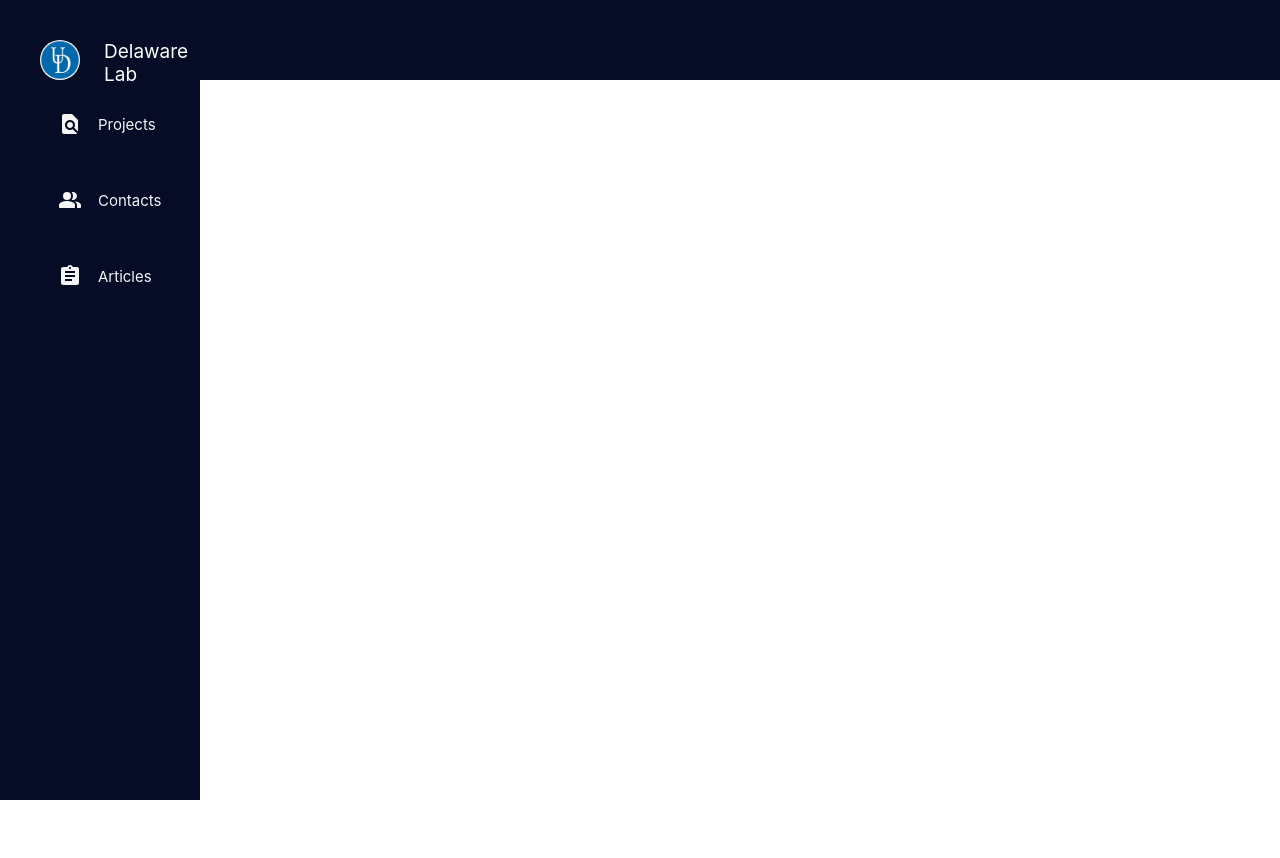
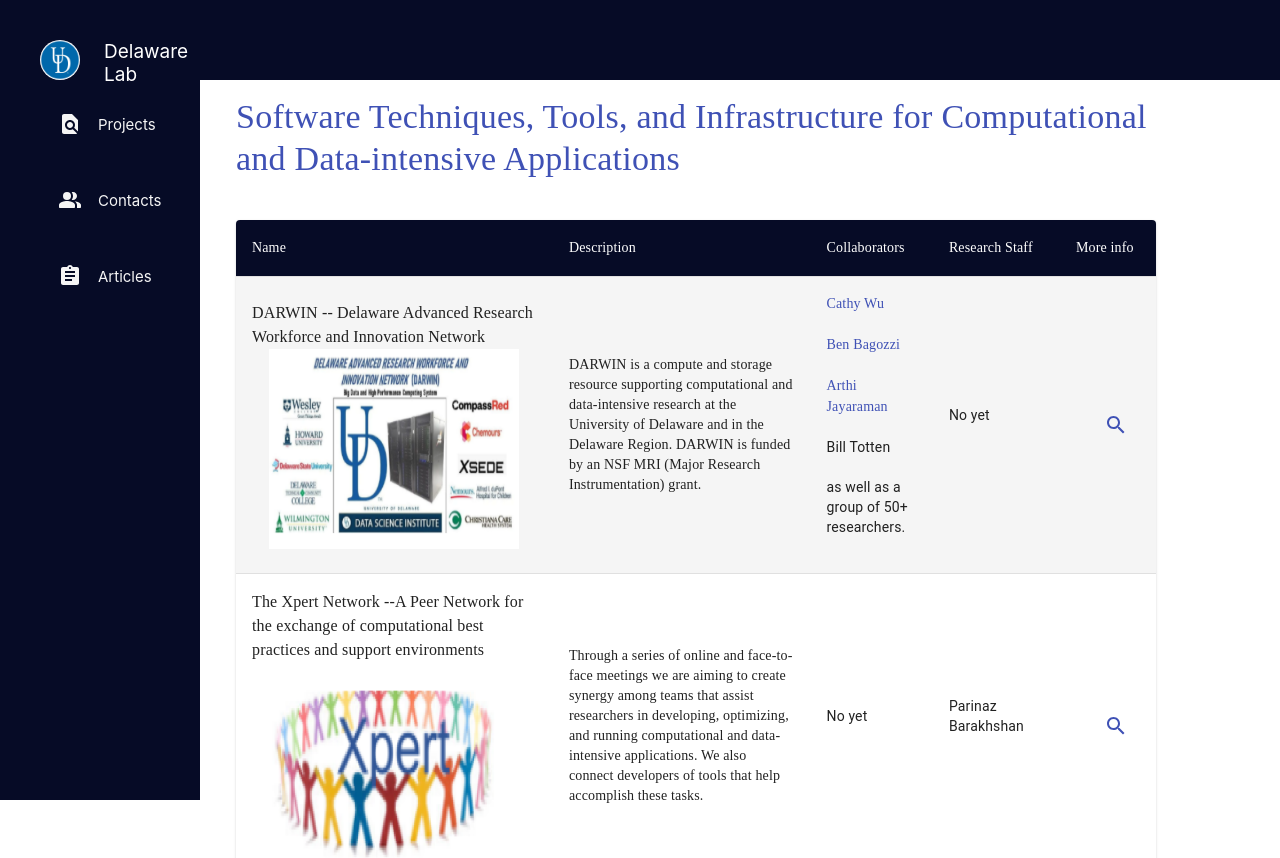
Before and after one commit to Mike31860/RudiPage, a React (Create React App) app: page /home in a window 1280 px wide. Shown: the top 858 px of the page. Before the commit the page ends 800 px from the top, so only its background shows below. Built offline with nearby package versions, Linux system fonts and the light colour scheme; a web font is replaced by a local one.

Commit message:
Render fixed

```diff
--- a/src/App.js
+++ b/src/App.js
@@ -10,6 +10,20 @@
   Centerbar: {
     paddingLeft:'500'
   },
+  content: {
+    height: "100%",
+    display: "center",
+    alignItems: "auto",
+    flexDirection: "column",
+
+    [theme.breakpoints.down('xl')]: {
+      paddingLeft: theme.spacing(50),
+    },
+    [theme.breakpoints.down('sm')]: {
+      paddingLeft: theme.spacing(25),
+    },
+
+  },
 
 }));
 
@@ -17,12 +31,17 @@
   const classes = useStyles();
   return (
     <>
-      <Router>
+      <Router >
         <Navbar className={classes.Centerbar} />
         <Switch>
-          <Route  path='/' exact component={Home} />
-          <Route path='/contacts'  component={Contacts}/>
-
+          <Route  path='/home' exact component={Home} />
+          <Route path='/contacts'  exact component={Contacts}/>
+          <Route render={() =>
+                <div className={classes.content}>
+                   <h1 >404: page not found</h1>
+                </div>
+          }
+          />
         </Switch>
       </Router>
     </>
--- a/src/components/Collaborators.js
+++ b/src/components/Collaborators.js
@@ -1,6 +1,7 @@
 import React from 'react'
 import PropTypes from 'prop-types';
 import { makeStyles } from '@material-ui/core/styles';
+import { useHistory } from "react-router-dom";
 import {
     Button,
     Link,
@@ -35,17 +36,21 @@
   }));
 const Collaborators = props =>{
   const classes = useStyles();
+  let history = useHistory();
     const onclick = () => {
 
-          window.location.replace(`${props.page}`);
+          window.location.assign(`${props.page}`);
 
       };
-      console.log(props.page)
+
 
     return (
 
       <div>
-        {props.page!==undefined && props.page==="No" || props.name==="No yet" ?(
+        {(props.page!==undefined && props.page==="No") || props.name==="No yet"
+        || props.name==="Parinaz Barakhshan" || props.name==="as well as a group of 50+ researchers."
+        || props.name==="Jan Sher Khan" || props.name==="Hao Wang"
+        || props.name==="Bill Totten"?(
             props.name
         ):(
           <Link variant="contained"  color="primary"
--- a/src/components/Navbar.css
+++ b/src/components/Navbar.css
@@ -22,6 +22,7 @@
   top: 0;
   left: -100%;
   transition: 850ms;
+
 }
 
 .nav-menu.active {
--- a/src/components/SidebarData.js
+++ b/src/components/SidebarData.js
@@ -5,19 +5,19 @@
 export const SidebarData = [
   {
     title: 'Projects',
-    path: '/',
+    path: '/home',
     icon: <FindInPageIcon />,
     cName: 'nav-text'
   },
   {
     title: 'Contacts',
-    path: '/Contacts',
+    path: '/contacts',
     icon: <PeopleAltRoundedIcon />,
     cName: 'nav-text'
   },
   {
     title: 'Articles',
-    path: '/Articles',
+    path: '/articles',
     icon: <AssignmentIcon/>,
     cName: 'nav-text'
   },
```
